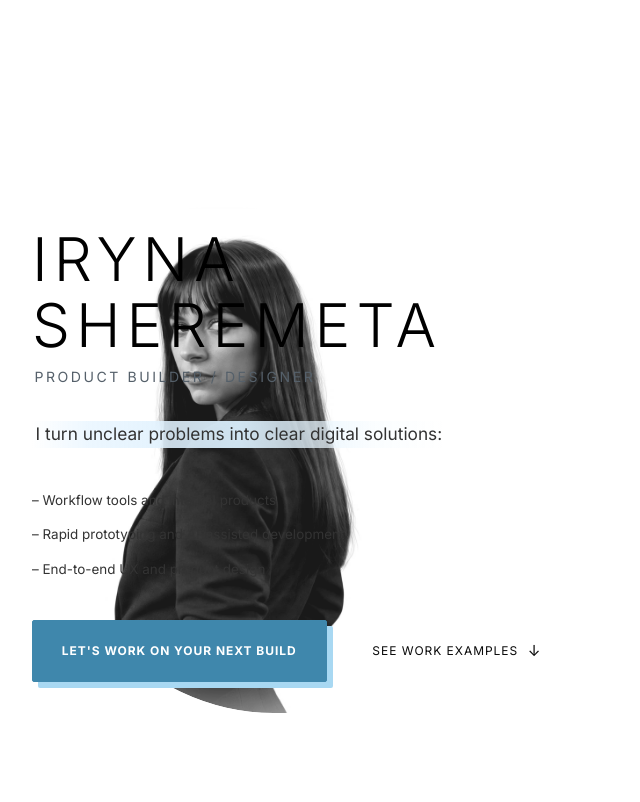
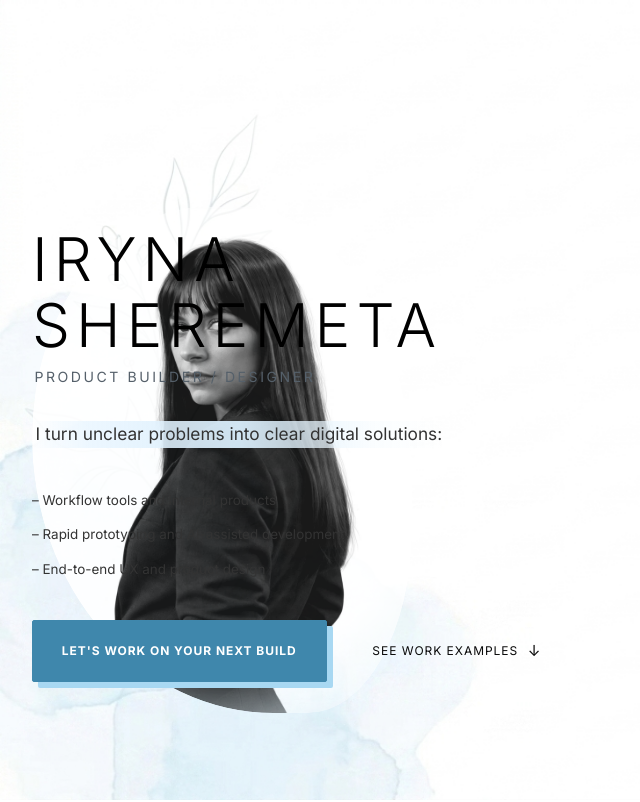
Before and after one commit to Irene2828/porfoliojuly, a Next.js app: page / in a window 1280 px wide. Shown: the top 802 px of the page, without its empty margins (0-640 px from the left). Built offline with nearby package versions, Linux system fonts and the light colour scheme; no server answers; the database is empty; a web font is replaced by a local one.

Commit message:
Layout: set direct hero background, shrink connect divider by 50%, make stats italic serif

```diff
--- a/src/app/components/Hero.css
+++ b/src/app/components/Hero.css
@@ -16,7 +16,8 @@
   position: relative;
   overflow: hidden;
   min-height: 100svh;
-  background: #ffffff;
+  background: #ffffff url('/assets/highlight_blue_sketch_bg.jpg?v=2') no-repeat center left;
+  background-size: cover;
   padding: 6.5rem 0 4rem 0;
   scroll-margin-top: 0;
 }
@@ -663,17 +664,3 @@
     display: none;
   }
 }
-
-.hero-section::before {
-  content: "";
-  position: absolute;
-  top: 0;
-  left: 0;
-  width: 100%;
-  height: 100%;
-  background: url('/assets/highlight_blue_sketch_bg.jpg?v=2') no-repeat center left;
-  background-size: cover;
-  opacity: 0.4;
-  z-index: 1;
-  pointer-events: none;
-}
--- a/src/app/components/Projects.css
+++ b/src/app/components/Projects.css
@@ -264,12 +264,13 @@
 }
 
 .annotation-stat {
-  font-family: var(--font-sans);
-  font-size: clamp(1.66rem, 3.32vw, 2.65rem);
-  font-weight: 700;
+  font-family: var(--font-serif);
+  font-size: clamp(1.8rem, 3.8vw, 3.2rem);
+  font-weight: 400;
+  font-style: italic;
   color: #1a1a1a;
   line-height: 1.1;
-  letter-spacing: 0.05em;
+  letter-spacing: 0.02em;
   -webkit-font-smoothing: antialiased;
   text-align: center;
   width: 100%;
--- a/src/app/components/SectionDivider.css
+++ b/src/app/components/SectionDivider.css
@@ -13,6 +13,7 @@
 }
 
 .page-section-divider-connect {
+  height: 7.5rem !important;
 }
 
 .page-section-divider .section-divider-wrap {
```
